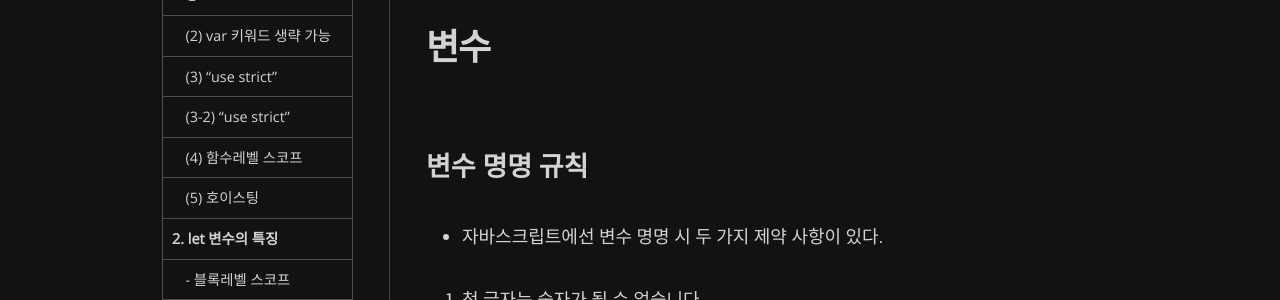
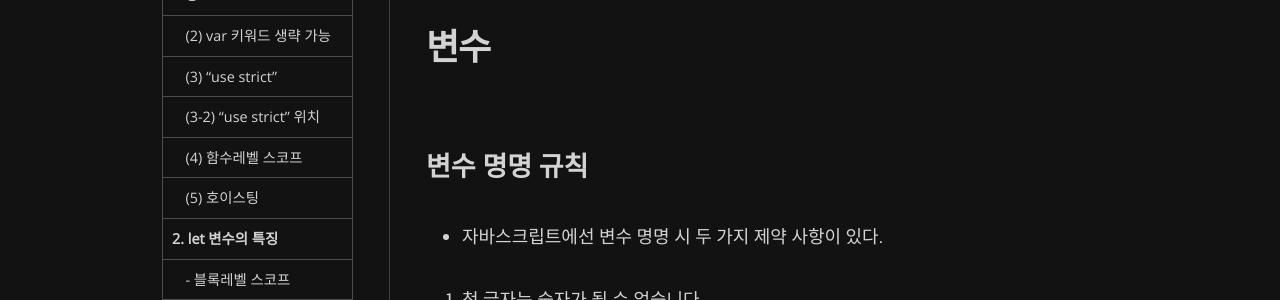
Before and after one commit to ha-jae-geun/jaegeunha94.github.io, a Jekyll site: the page built from _posts/2021-06-27-variable.md, in a window 1280 px wide. Shown: the part 350-650 px from the top of the page. Built offline with Jekyll 4.4.1, drawn with Linux system fonts in a browser that asks for light colours; nearby versions of some CDN libraries; some web fonts are replaced; some of the changed text lies outside the part shown.

Commit message:
Update 2021-06-27-variable.md

````diff
--- a/_posts/2021-06-27-variable.md
+++ b/_posts/2021-06-27-variable.md
@@ -67,7 +67,7 @@ testvar = 4;  // Uncaught ReferenceError: testvar is not defined
 * 선언하지 않고 변수를 만들 수 없습니다.
 
 
-### (3-2) "use strict"
+### (3-2) "use strict" 위치
 ```javascript
 alert("some code");
 // 하단에 위치한 "use strict"는 스크립트 상단에 위치하지 않으므로 무시됩니다.
````
